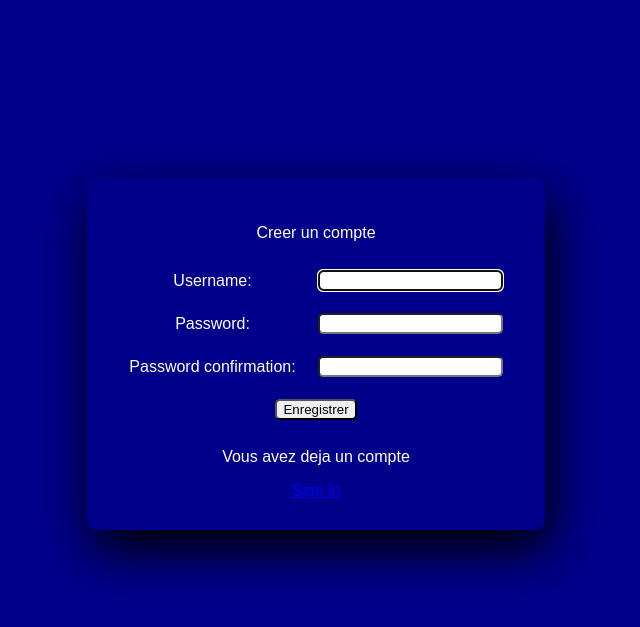
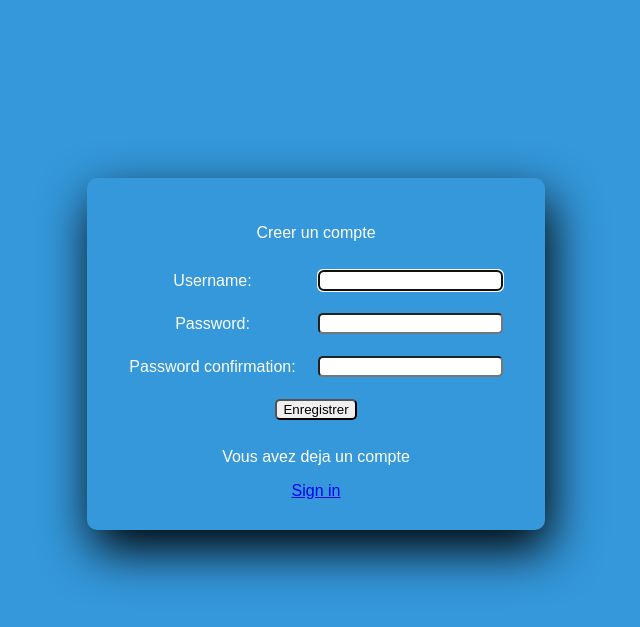
Before and after one commit to AhmadSaad2003/Bouee_GNSS_Web_Interface, a Django app: page /signup/ in a window 1280 px wide. Shown: the top 627 px of the page, without its empty margins (324-964 px from the left). Run offline with Django 4.2, Linux system fonts and the light colour scheme.

Commit message:
modifying

```diff
--- a/BoueeGnss/settings.py
+++ b/BoueeGnss/settings.py
@@ -78,7 +78,7 @@ WSGI_APPLICATION = 'BoueeGnss.wsgi.application'
 DATABASES = {
     'default': {
         'ENGINE': 'django.db.backends.sqlite3',
-        'NAME': BASE_DIR / 'db.sqlite3',
+        'NAME': 'mydatabase',
     }
 }
 
--- a/BoueeGnss/static/css/signup.css
+++ b/BoueeGnss/static/css/signup.css
@@ -1,5 +1,5 @@
 body{
-    background-color: darkblue;
+    background-color: #3498db;
     justify-content: center;
     color: white;
     display: flex;
--- a/BoueeGnss/static/css/welcome.css
+++ b/BoueeGnss/static/css/welcome.css
@@ -3,7 +3,7 @@
     margin-bottom: 100PX;
 }
 body{
-    background-color: darkblue;
+    background-color: #3498db;
     text-align: center;
     color: white;
     font-family: Arial, Helvetica, sans-serif;
--- a/bouee/urls.py
+++ b/bouee/urls.py
@@ -9,4 +9,5 @@ urlpatterns = [
 
     path('home/', views.home, name="home"),
     path('affiche/', views.affiche, name="affiche"),
+    path('affichetemp/',views.affichetemp, name="affichetemp")
 ]
--- a/bouee/views.py
+++ b/bouee/views.py
@@ -5,8 +5,9 @@ from django.contrib.auth.forms import UserCreationForm
 from django.contrib.auth.models import User
 from django.contrib.auth.decorators import login_required
 from .models import Bouee, Donnees
-from django.http import JsonResponse
-from django.http import HttpResponse
+from io import BytesIO
+import base64
+import matplotlib.pyplot as plt
 
 def welcome(request):
     return render(request, 'alltem/welcome.html')
@@ -23,7 +24,7 @@ def signup(request):
             login(request, user)
             return redirect('signin')
         else:
-           return messages.error(request, 'An error occurred during registration')
+           messages.error(request, 'An error occurred during registration')
     return render(request, 'alltem/signup.html', {'form': form})
 
 def signin(request):
@@ -49,7 +50,7 @@ def logoutuser(request):
     logout(request)
     return redirect('signin')
 
-@login_required(login_url='signin')
+#@login_required(login_url='signin')
 def home(request):
     Bouees = Bouee.objects.all()
     return render(request, 'alltem/home.html', {'Bouees':Bouees})
@@ -62,3 +63,29 @@ def affiche(request):
     Donnee = Donnees.objects.all()
     context={'Donnee':Donnee, 'bouee_selected':bouee_selected}
     return render(request, 'alltem/affiche.html', context)
+
+@login_required(login_url='signin')
+def affichetemp(request):
+    q=request.GET.get('q')
+    bouee_selected=Bouee.objects.get(name=q)
+    Donnee = Donnees.objects.filter(bouee=bouee_selected)
+
+    timestamps = [don.date for don in Donnee]
+    temperature_values = [don.temp for don in Donnee]
+
+    plt.plot(timestamps, temperature_values)
+    plt.xlabel('Timestamp')
+    plt.ylabel('Temperature')
+    plt.title('Temperature over Time')
+    plt.xticks(rotation=45)
+
+    # Sauvegarde du graphique dans un objet BytesIO
+    image_stream = BytesIO()
+    plt.savefig(image_stream, format='png')
+    plt.close()
+
+     # Encodage de l'image en base64
+    image_base64 = base64.b64encode(image_stream.getvalue()).decode('utf-8')
+
+    # Affichage de l'image dans le modèle
+    return render(request, 'alltem/temperature_chart.html', {'image': image_base64})
--- a/static/css/signup.css
+++ b/static/css/signup.css
@@ -1,5 +1,5 @@
 body{
-    background-color: darkblue;
+    background-color: #3498db;
     justify-content: center;
     color: white;
     display: flex;
--- a/static/css/welcome.css
+++ b/static/css/welcome.css
@@ -3,7 +3,7 @@
     margin-bottom: 100PX;
 }
 body{
-    background-color: darkblue;
+    background-color: #3498db;
     text-align: center;
     color: white;
     font-family: Arial, Helvetica, sans-serif;
--- a/templates/alltem/affiche.html
+++ b/templates/alltem/affiche.html
@@ -9,7 +9,8 @@
 </head>
 <body>
     <header>
-        <P>Voicie les donnees de la bouee {{bouee_selected}}</P>
+        <P>Voicie les donnees de la bouee {{bouee_selected.name}}</P>
+        <a href="{% url 'affichetemp' %}?q={{bouee_selected.name}}">Afficher Temperature</a>
     </header>
     <table>
         <tr><th>Date</th><th>Lattitude</th><th>Longitude</th><th>Altitude</th><th>Nombre des sattelittes</th><th>Temperature</th><th>Humidite</th><th>Pression</th></tr>
--- a/templates/alltem/home.html
+++ b/templates/alltem/home.html
@@ -15,7 +15,7 @@
             <label for="Bouee">Choisir une Bouée</label>
             <select id="Bouee" name="Bouee">
             {% for bouee in Bouees %}
-                <option value="{{ bouee.name }}">{{ bouee.name }}</option>
+                <option value="{{ bouee.name }}">{{ bouee.name }}{{bouee.serienumber}}</option>
             {% endfor %}
             </select>
             <button type="submit">Afficher les données</button>
```
Also changed, not shown: templates/alltem/temperature_chart.html (added, +9 -0 lines), db.sqlite3, 1 other file.
